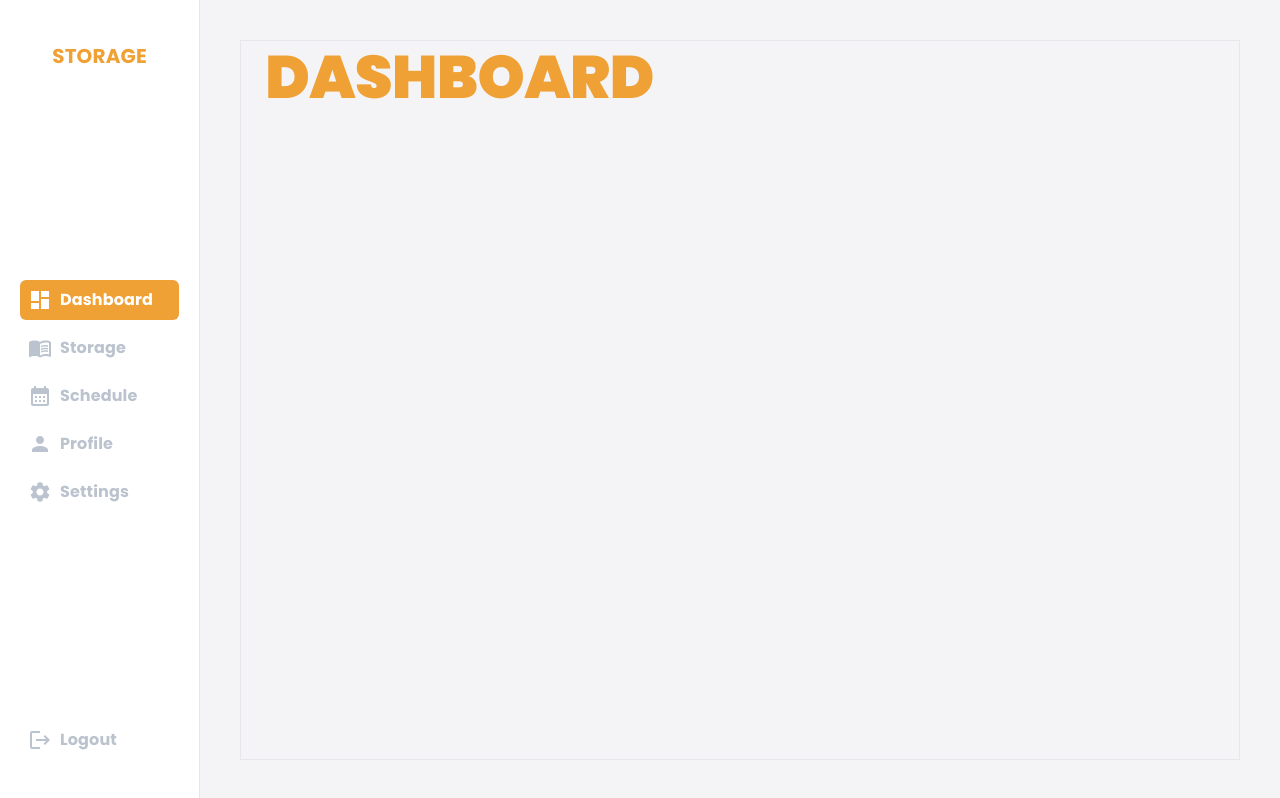
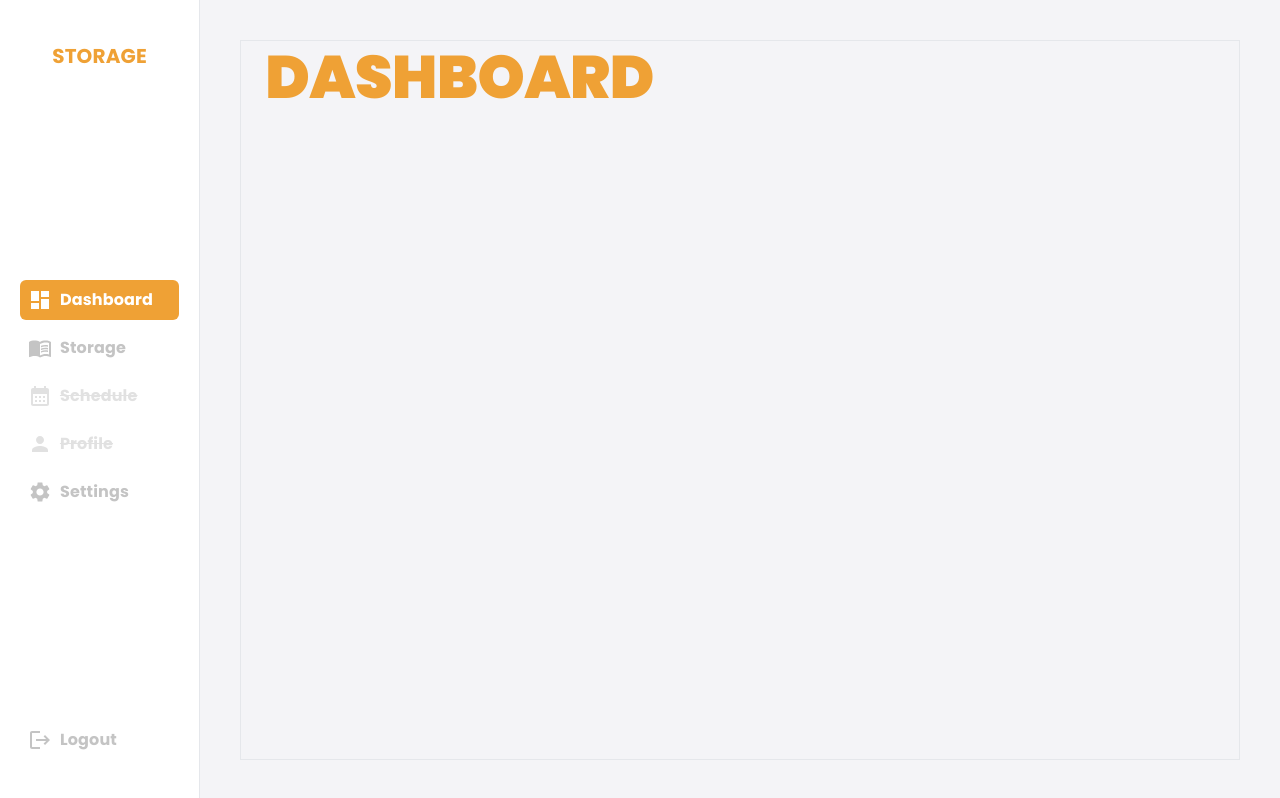
Before and after one commit to mattiaTuri/Storage, a React (Create React App) app: page / in a window 1280 px wide. Built offline with nearby package versions, Linux system fonts and the light colour scheme.

Commit message:
Graphic refactoring

```diff
--- a/src/App.tsx
+++ b/src/App.tsx
@@ -13,7 +13,7 @@ function App() {
   return (
     <ThemeProvider theme={theme === "light" ? light : dark}>
       <GlobalStyles />
-      <div className="h-screen bg-[#f4f4f7] dark:bg-[#121212]">
+      <div className="lg:h-screen bg-[#f4f4f7] dark:bg-[#121212]">
         <div className="h-full flex">
           <Sidebar />
           <div className="flex flex-col w-full p-10">
--- a/src/components/core/sidebar/Sidebar.tsx
+++ b/src/components/core/sidebar/Sidebar.tsx
@@ -11,7 +11,7 @@ import SidebarLink from "./SidebarLink";
 
 function Sidebar() {
   return (
-    <Box className="h-full bg-white dark:bg-[#262626] lg:flex flex-col justify-between items-center w-60 border-r hidden">
+    <Box className="h-full bg-white dark:bg-[#262626] lg:flex flex-col justify-between items-center w-60 dark:border-[#434343] border-r hidden">
       <Box className="relative top-10">
         <Typography
           variant="h6"
@@ -22,19 +22,34 @@ function Sidebar() {
         </Typography>
       </Box>
       <Box id="actionsMenu" className="relative flex flex-col gap-2 w-[80%]">
-        <SidebarLink id="dashboard" href="/" link="Dashboard">
+        <SidebarLink id="dashboard" href="/" link="Dashboard" disabled={false}>
           <DashboardIcon className="ml-2" />
         </SidebarLink>
-        <SidebarLink id="storage" href="storage" link="Storage">
+        <SidebarLink
+          id="storage"
+          href="storage"
+          link="Storage"
+          disabled={false}
+        >
           <MenuBookIcon className="ml-2" />
         </SidebarLink>
-        <SidebarLink id="schedule" href="schedule" link="Schedule">
+        <SidebarLink
+          id="schedule"
+          href="schedule"
+          link="Schedule"
+          disabled={true}
+        >
           <CalendarMonthIcon className="ml-2" />
         </SidebarLink>
-        <SidebarLink id="profile" href="profile" link="Profile">
+        <SidebarLink id="profile" href="profile" link="Profile" disabled={true}>
           <PersonIcon className="ml-2" />
         </SidebarLink>
-        <SidebarLink id="settings" href="settings" link="Settings">
+        <SidebarLink
+          id="settings"
+          href="settings"
+          link="Settings"
+          disabled={false}
+        >
           <SettingsIcon className="ml-2" />
         </SidebarLink>
         <Box
@@ -45,7 +60,7 @@ function Sidebar() {
       <Box className="relative bottom-10 w-[80%]">
         <Link
           to="/"
-          className="flex items-center gap-2 h-10 text-[#bbc3ce] hover:text-[#efa135] dark:hover:text-[#522aa7] duration-300"
+          className="flex items-center gap-2 h-10 text-[#c4c4c4] hover:text-[#efa135] dark:hover:text-[#522aa7] duration-300"
         >
           <LogoutIcon className="ml-2" />
           <Typography component="span">Logout</Typography>
--- a/src/components/core/sidebar/SidebarLink.tsx
+++ b/src/components/core/sidebar/SidebarLink.tsx
@@ -8,9 +8,10 @@ interface SidebarLinkProps {
   href: string;
   link: string;
   children: ReactNode;
+  disabled: boolean;
 }
 
-function SidebarLink({ id, href, link, children }: SidebarLinkProps) {
+function SidebarLink({ id, href, link, children, disabled }: SidebarLinkProps) {
   useEffect(() => {
     let sectionActive: string = window.location.pathname.replace("/", "");
     if (sectionActive === "") sectionActive = "dashboard";
@@ -21,7 +22,9 @@ function SidebarLink({ id, href, link, children }: SidebarLinkProps) {
     <Link
       id={id}
       to={href}
-      className="h-10 w-full flex items-center gap-2 z-10 text-[#bbc3ce] hover:text-[#efa135] dark:hover:text-[#522aa7] duration-300"
+      className={`h-10 w-full flex items-center gap-2 z-10 text-[#c4c4c4] hover:text-[#efa135] dark:hover:text-[#522aa7] duration-300 ${
+        disabled && "pointer-events-none line-through opacity-50"
+      }`}
       onClick={() => ChangeMenu(id)}
       onMouseEnter={() => CheckActiveLink(id)}
     >
--- a/src/components/feature/storage/Books.tsx
+++ b/src/components/feature/storage/Books.tsx
@@ -35,7 +35,7 @@ function Books() {
     );
   };
 
-  const addNewBook = (event: any) => {
+  const addNewBook = () => {
     const dataObj = (data: any) => [...data, bookValues];
     setBooksList(dataObj);
     dispatch(closeModal());
@@ -180,7 +180,7 @@ function Books() {
       <CustomModal
         input={bookValues}
         onValChanges={onValChanges}
-        addNewBook={addNewBook}
+        addFunction={addNewBook}
       />
       <Table
         rows={booksList}
--- a/src/components/feature/storage/CustomModal.tsx
+++ b/src/components/feature/storage/CustomModal.tsx
@@ -26,10 +26,10 @@ const style = {
 interface ModalProps {
   input: BooksProps | ResourcesProps;
   onValChanges: (event: any) => void;
-  addNewBook: (event: any) => void;
+  addFunction: () => void;
 }
 
-function CustomModal({ input, onValChanges, addNewBook }: ModalProps) {
+function CustomModal({ input, onValChanges, addFunction }: ModalProps) {
   const customModal: boolean = useSelector(modalSelector);
   const dispatch = useDispatch();
 
@@ -88,7 +88,7 @@ function CustomModal({ input, onValChanges, addNewBook }: ModalProps) {
               title="Cancel"
               functionClick={() => dispatch(closeModal())}
             />
-            <CustomButton title="Save" functionClick={() => addNewBook} />
+            <CustomButton title="Save" functionClick={addFunction} />
           </div>
         </Box>
       </Modal>
--- a/src/components/feature/storage/Resources.tsx
+++ b/src/components/feature/storage/Resources.tsx
@@ -109,7 +109,7 @@ function Resources() {
     );
   };
 
-  const addNewBook = (event: any) => {
+  const addNewBook = () => {
     const dataObj = (data: any) => [...data, resourceValues];
     setResourcesList(dataObj);
     dispatch(closeModal());
@@ -135,7 +135,7 @@ function Resources() {
       <CustomModal
         input={resourceValues}
         onValChanges={onValChanges}
-        addNewBook={addNewBook}
+        addFunction={addNewBook}
       />
       <Table
         rows={resourcesList}
--- a/src/components/theme/theme.ts
+++ b/src/components/theme/theme.ts
@@ -17,11 +17,11 @@ export const dark = {
 export const GlobalStyles = createGlobalStyle`
 
     .MuiButton-outlined{
-        border: 1px solid ${props => props.theme.main};
+        border: 2px solid ${props => props.theme.main};
     }
 
     .MuiButton-outlined:hover{
-        border: 1px solid ${props => props.theme.main};
+        border: 2px solid ${props => props.theme.main};
     }
 
     .Mui-selected{
@@ -37,7 +37,7 @@ export const GlobalStyles = createGlobalStyle`
     }
 
     .close-button{
-        border: 1px solid ${props => props.theme.main};
+        border: 2px solid ${props => props.theme.main};
     }
 
     .MuiInputBase-root{
```
